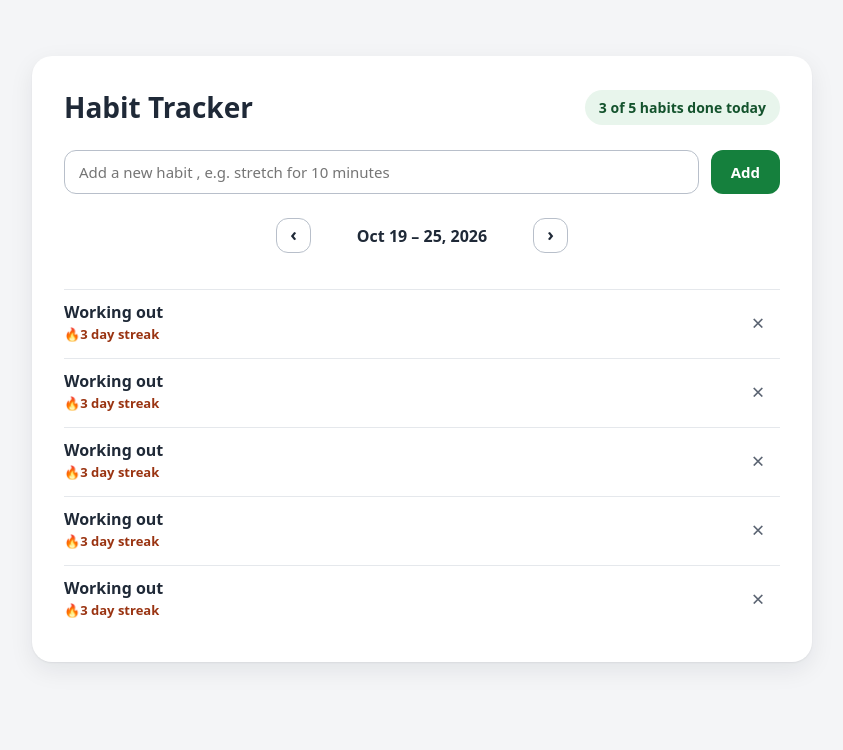
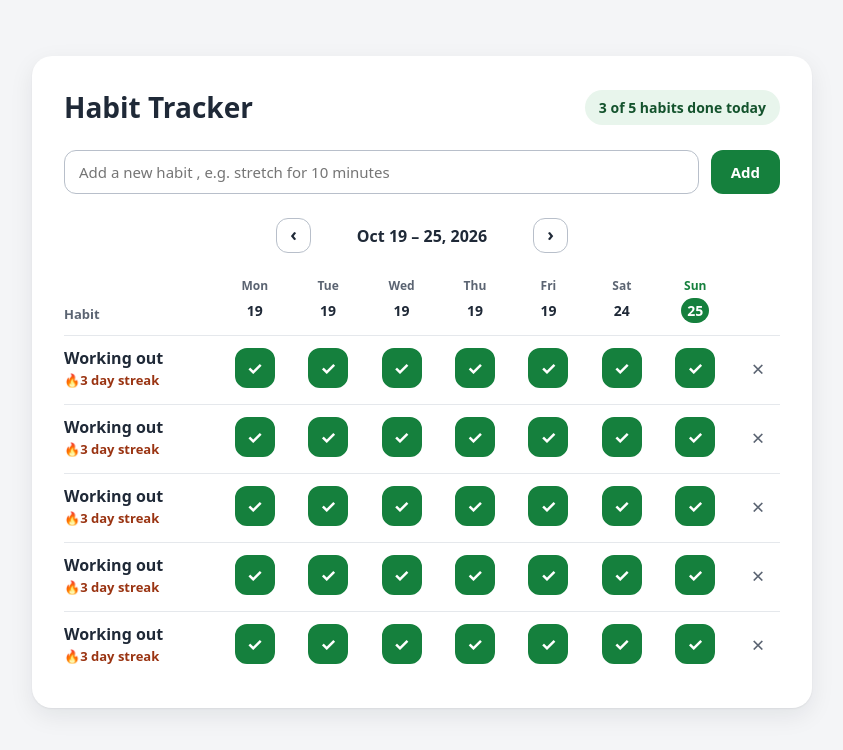
Before and after one commit to IanOviedo/habit-tracker, a React (Create React App) app: page / in a window 1280 px wide. Shown: the top 750 px of the page, without its empty margins (218-1061 px from the left). Built offline with nearby package versions, Linux system fonts and the light colour scheme.

Commit message:
converting actual dates into the screen so i can be display. The app stores only plain text ("2026-10-24"), and these functions calculate everything else each time it renders.

```diff
--- a/src/App.js
+++ b/src/App.js
@@ -1,7 +1,66 @@
+
 import { useState } from "react";
+
+const MONTHS = ["Jan", "Feb", "Mar", "Apr", "May", "Jun", "Jul", "Aug", "Sep", "Oct", "Nov", "Dec"];
+const DAY_NAMES = ["Mon", "Tue", "Wed", "Thu", "Fri", "Sat", "Sun"];
+
+// ===== Helpers =====
+
+// "YYYY-MM-DD" in local time (no toISOString, it uses UTC)
+function toKey(date) {
+  const year = date.getFullYear();
+  const month = String(date.getMonth() + 1).padStart(2, "0");
+  const day = String(date.getDate()).padStart(2, "0");
+  return `${year}-${month}-${day}`;
+}
+
+// The 7 days (Mon to Sun) of the visible week
+function getWeekDays(weekOffset) {
+  const today = new Date();
+  const monday = new Date(today);
+  monday.setDate(today.getDate() - ((today.getDay() + 6) % 7) + weekOffset * 7);
+
+  return DAY_NAMES.map((label, i) => {
+    const date = new Date(monday);
+    date.setDate(monday.getDate() + i);
+    return { label, num: date.getDate(), key: toKey(date) };
+  });
+}
+
+// "Oct 19 – 25, 2026"
+function getWeekRange(weekOffset) {
+  const today = new Date();
+  const monday = new Date(today);
+  monday.setDate(today.getDate() - ((today.getDay() + 6) % 7) + weekOffset * 7);
+  const sunday = new Date(monday);
+  sunday.setDate(monday.getDate() + 6);
+
+  const start = `${MONTHS[monday.getMonth()]} ${monday.getDate()}`;
+  const sameMonth = monday.getMonth() === sunday.getMonth();
+  const end = sameMonth ? `${sunday.getDate()}` : `${MONTHS[sunday.getMonth()]} ${sunday.getDate()}`;
+  return `${start} – ${end}, ${sunday.getFullYear()}`;
+}
+
+// Consecutive done days going back from today (or from yesterday if today isn't done)
+function getStreak(doneDates) {
+  const cursor = new Date();
+  if (!doneDates.includes(toKey(cursor))) {
+    cursor.setDate(cursor.getDate() - 1);
+  }
+  let streak = 0;
+  while (doneDates.includes(toKey(cursor))) {
+    streak++;
+    cursor.setDate(cursor.getDate() - 1);
+  }
+  return streak;
+}
 
 
 function App() {
+
+
+
+
   return (
     <div className="app" >
       <div className="card">
@@ -60,10 +119,49 @@ function WeekNav() {
 function HabitGrid() {
   return (
     <div className="grid-scroll">
+
       <div className="grid">
-        <div className="row row-head">
-          {/* aquí después: head-label y los días */}
-        </div>
+
+
+<div className="row row-head">
+  <div className="head-label">Habit</div>
+
+  <div className="day">
+    <span className="day-label">Mon</span>
+    <span className="day-num">19</span>
+  </div>
+
+  <div className="day">
+    <span className="day-label">Tue</span>
+    <span className="day-num">19</span>
+  </div>
+
+  <div className="day">
+    <span className="day-label">Wed</span>
+    <span className="day-num">19</span>
+  </div>
+
+  <div className="day">
+    <span className="day-label">Thu</span>
+    <span className="day-num">19</span>
+  </div>
+
+  <div className="day">
+    <span className="day-label">Fri</span>
+    <span className="day-num">19</span>
+  </div>
+  {/* Tue, Wed, Thu, Fri */}
+  <div className="day">
+    <span className="day-label">Sat</span>
+    <span className="day-num">24</span>
+  </div>
+  <div className="day today">
+    <span className="day-label">Sun</span>
+    <span className="day-num">25</span>
+  </div>
+
+  <div className="head-spacer"></div>
+</div>
 
         <HabitRow />
         <HabitRow />
@@ -84,10 +182,24 @@ function HabitRow() {
         <p className="streak">{"🔥"}3 day streak</p>
       </div>
 
-      {/* <DayCell /> */}
+      <DayCell />
+       <DayCell />
+        <DayCell />
+         <DayCell />
+          <DayCell />
+           <DayCell />
+            <DayCell />
 
       <button className="delete-btn">&times;</button>
     </div>
 
   );
 }
+
+function DayCell() {
+  return (
+    <div className="cell-wrap">
+      <button className="cell done">✓</button>
+    </div>
+  );
+}
--- a/src/styles.css
+++ b/src/styles.css
@@ -297,3 +297,9 @@ button {
   color: #5b6472;
   font-size: 15px;
 }
+
+
+.head-spacer {
+  width: 44px;
+  flex-shrink: 0;
+}
```
